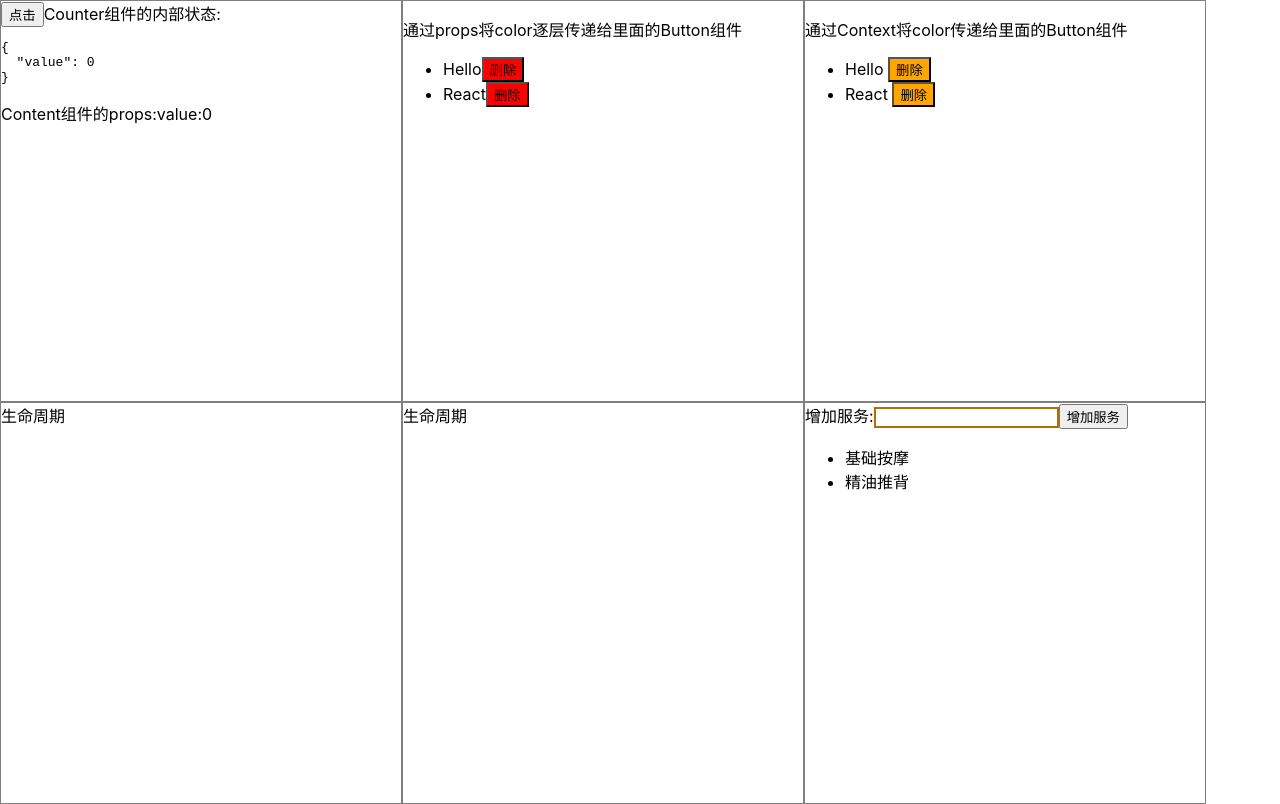
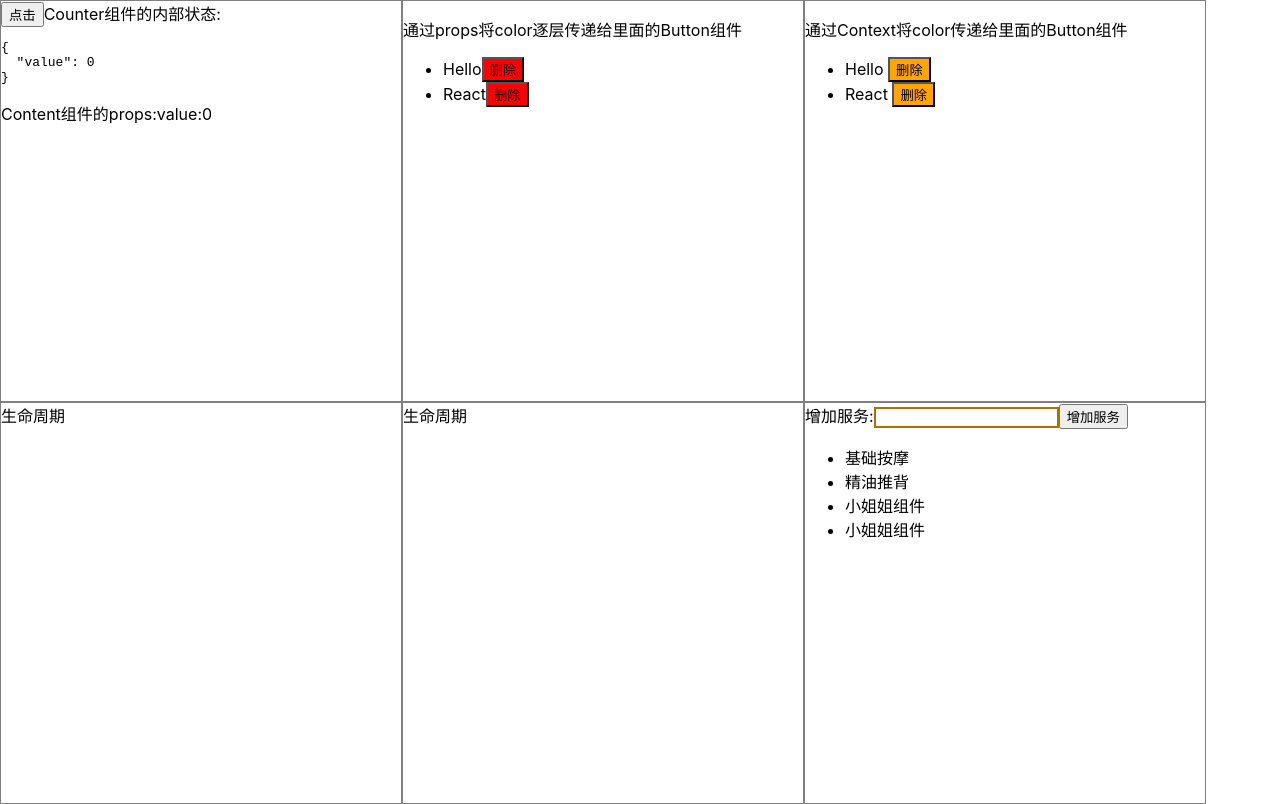
Before and after one commit to UvDream/learning-practice-web, a React (Create React App) app in the folder react/demo1/: page / in a window 1280 px wide. Built offline with nearby package versions, Linux system fonts and the light colour scheme.

Commit message:
组件拆分

```diff
--- a/react/demo1/src/lenarn/Xiaojiejie.jsx
+++ b/react/demo1/src/lenarn/Xiaojiejie.jsx
@@ -1,5 +1,6 @@
 import React, {Component, Fragment} from 'react';
 import './style.css'
+import XiaojiejieItem from './XiaojiejieItem'
 export default class Xiaojiejie extends Component {
     constructor(props) {
         super(props);
@@ -30,6 +31,16 @@ export default class Xiaojiejie extends Component {
                             </li>)
                         })
                     }
+                    {
+                        this.state.list.map((item, index) => {
+                            return (
+                                <div>
+                                    <XiaojiejieItem />
+                                </div>
+                            )
+                        })
+                    }
+
                 </ul>
             </Fragment>
         )
--- /dev/null
+++ b/react/demo1/src/lenarn/XiaojiejieItem.jsx
@@ -0,0 +1,10 @@
+import React, { Component } from 'react';
+class XiaojiejieItem extends Component {
+    render() {
+        return (
+          <li>小姐姐组件</li>
+         )
+    }
+}
+
+export default XiaojiejieItem;
```
